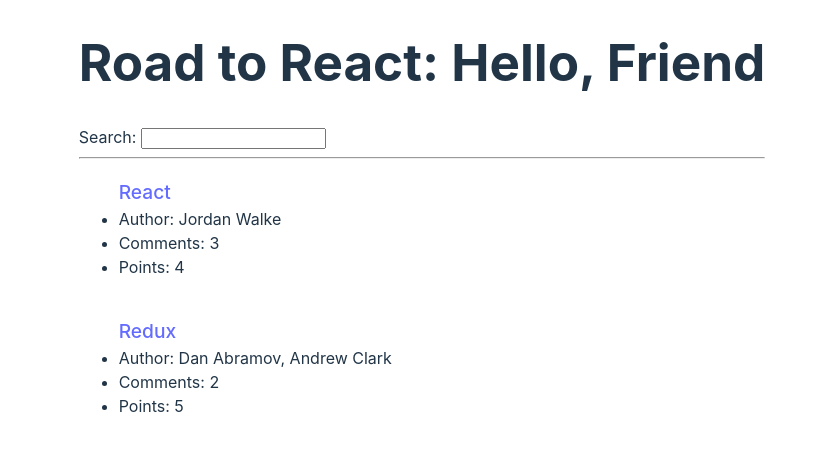
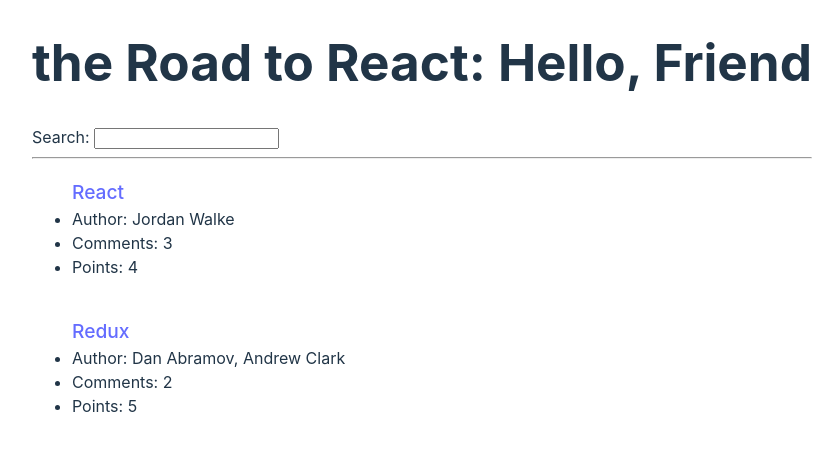
Before and after one commit to Pisotski/hacker-stories, a React (Vite) app: page / in a window 1280 px wide. Shown: the top 450 px of the page, without its empty margins (218-1058 px from the left). Built offline with nearby package versions, Linux system fonts and the light colour scheme.

Commit message:
Splitted code into multiple components, used functional expression to improve readability of the code END of lesson 2

```diff
--- a/src/App.tsx
+++ b/src/App.tsx
@@ -1,15 +1,25 @@
 import * as React from 'react';
 import './App.css'
 
-const welcome = {
-  title: 'Road to React',
+interface Header {
+  title: string;
+  greeting: string;
+}
+const welcome:Header = {
+  title: 'the Road to React',
   greeting: 'Hello, Friend'
 }
 
-// Go ahead and render the item’s url, author, num_comments, and points as well.
-// In the special case of the url, use an HTML anchor HTML element (read: <a> tag) that surrounds the title.
+interface Technology {
+  title: string;
+  url: string;
+  author: string;
+  num_comments: number;
+  points: number;
+  objectID: number;
+}
 
-const list = [
+const list: Technology[]= [
   {
     title: 'React',
     url: 'https://reactjs.org/',
@@ -26,18 +36,15 @@
     objectID: 1,
 }, ];
 
-function App() {
-  return (
+const App = () => (
   <div className="top-wrapper">
     <Search />
     <hr />
     <List />
   </div>
 )
-}
 
-function Search() {
-  return(
+const Search = () => (
   <div className="search-wrapper">
     <h1>
       {welcome.title}: {welcome.greeting}
@@ -46,13 +53,10 @@
     <input id="search" type="text" />
   </div>
 )
-}
 
-function List() {
-    return (
+const List = () => (
   <div>
-        {list.map((item) => {
-          return (
+    {list.map((item:Technology) => (
         <ul className="technology" key={item.objectID}>
           <a href={item.url}>{item.title}</a>
           <li>Author: {item.author}</li>
@@ -60,9 +64,8 @@
           <li>Points: {item.points}</li>
         </ul>
       )
-        })}
+    )}
   </div>
 )
-}
 
 export default App
```
Lines whose indentation alone changed are shown as unchanged.
